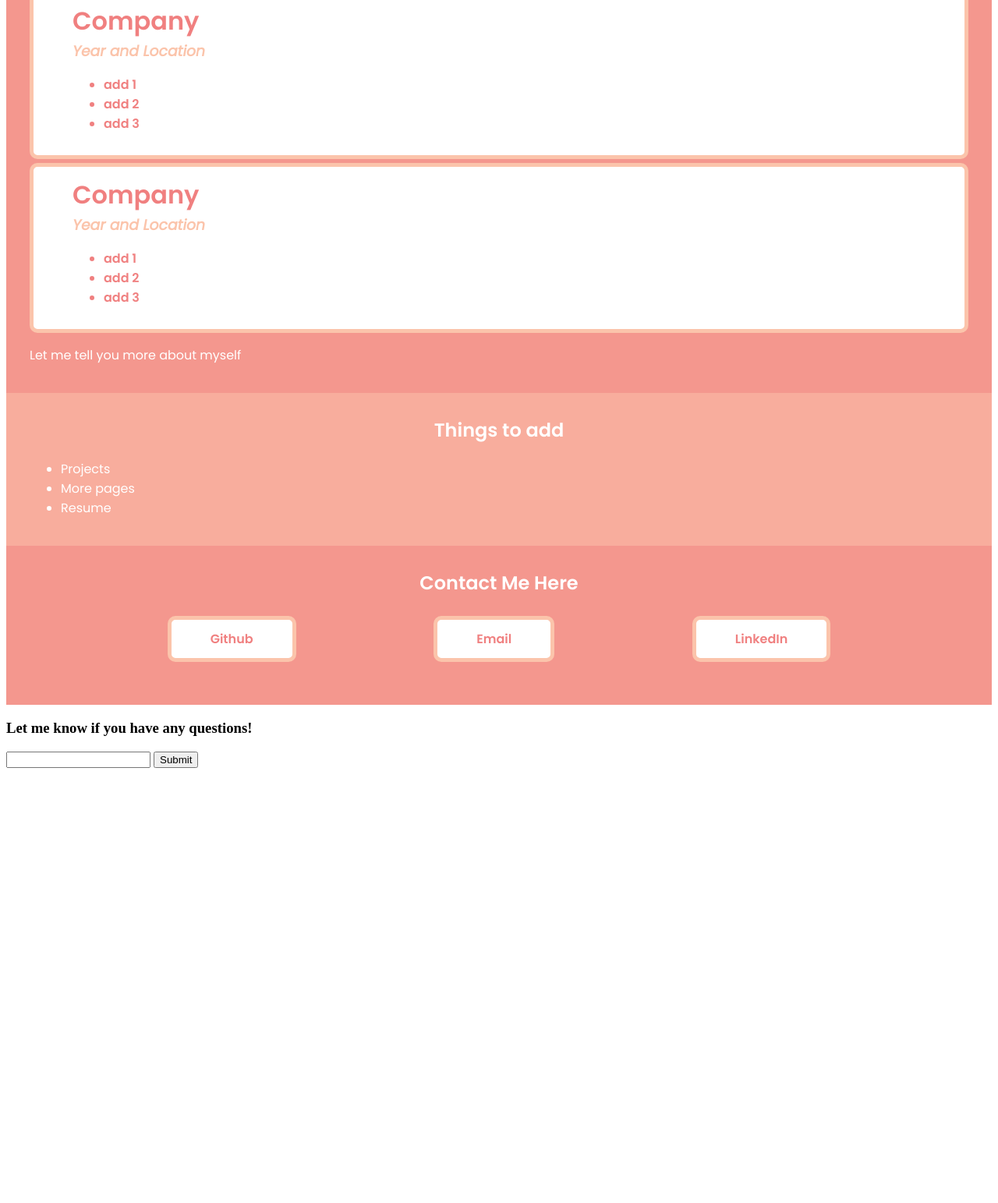
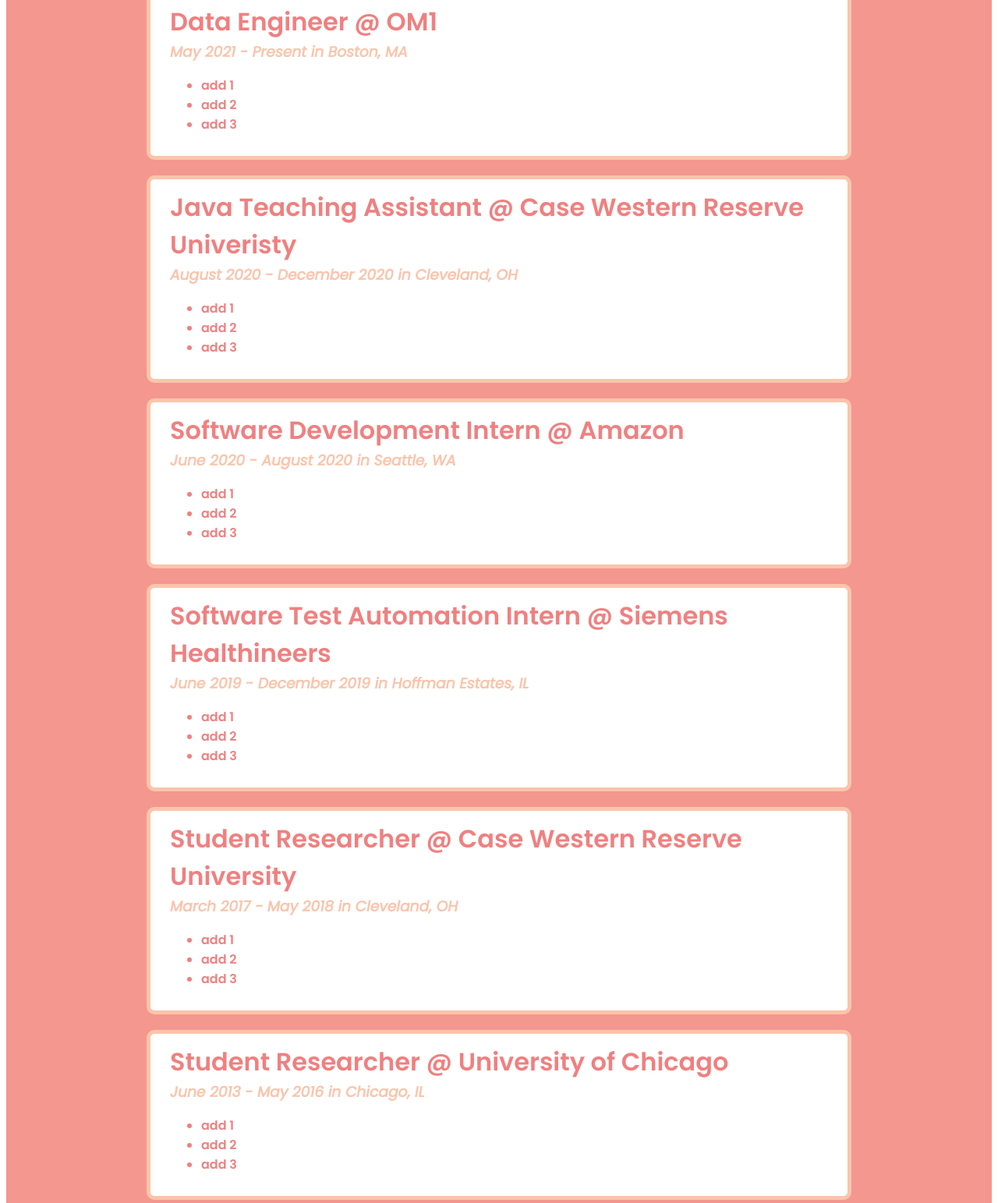
Before and after one commit to sdovgin/sdovgin.github.io, a plain HTML site: page index.html in a window 1280 px wide. Shown: the part 903-2446 px from the top of the page at 78% size. Before the commit the page ends 1896 px from the top, so only its background shows below. Drawn offline with Linux system fonts and the light colour scheme.

Commit message:
Adding resume information

```diff
--- a/index.html
+++ b/index.html
@@ -1,7 +1,7 @@
 <!DOCTYPE html>
 <html>
     <head>
-        <title>SDovgin</title>
+        <title>Sarah Dovgin</title>
         <link rel="preconnect" href="https://fonts.googleapis.com">
         <link rel="preconnect" href="https://fonts.gstatic.com" crossorigin>
         <link href="https://fonts.googleapis.com/css2?family=Poppins:ital,wght@0,200;0,400;0,600;1,200;1,400&display=swap" rel="stylesheet">
@@ -37,8 +37,8 @@
                 <h2>Resume</h2>
                     <div class="experiences">
                         <div class="experience-chunk">
-                            <h1>Company</h1>
-                            <h3>Year and Location</h3>
+                            <h1>Data Engineer @ OM1</h1>
+                            <h3>May 2021 - Present in Boston, MA</h3>
                             <ul>
                                 <li>
                                     <div>add 1</div>
@@ -52,8 +52,8 @@
                             </ul>
                         </div>
                         <div class="experience-chunk">
-                            <h1>Company</h1>
-                            <h3>Year and Location</h3>
+                            <h1>Java Teaching Assistant @ Case Western Reserve Univeristy</h1>
+                            <h3>August 2020 - December 2020 in Cleveland, OH</h3>
                             <ul>
                                 <li>
                                     <div>add 1</div>
@@ -66,7 +66,66 @@
                                 </li>
                             </ul>
                         </div>
-                    <p>Let me tell you more about myself</p>
+                        <div class="experience-chunk">
+                            <h1>Software Development Intern @ Amazon</h1>
+                            <h3>June 2020 - August 2020 in Seattle, WA</h3>
+                            <ul>
+                                <li>
+                                    <div>add 1</div>
+                                </li>
+                                <li>
+                                    <div>add 2</div>
+                                </li>
+                                <li>
+                                    <div>add 3</div>
+                                </li>
+                            </ul>
+                        </div>
+                        <div class="experience-chunk">
+                            <h1>Software Test Automation Intern @ Siemens Healthineers</h1>
+                            <h3>June 2019 - December 2019 in Hoffman Estates, IL</h3>
+                            <ul>
+                                <li>
+                                    <div>add 1</div>
+                                </li>
+                                <li>
+                                    <div>add 2</div>
+                                </li>
+                                <li>
+                                    <div>add 3</div>
+                                </li>
+                            </ul>
+                        </div>
+                        <div class="experience-chunk">
+                            <h1>Student Researcher @ Case Western Reserve University</h1>
+                            <h3>March 2017 - May 2018 in Cleveland, OH</h3>
+                            <ul>
+                                <li>
+                                    <div>add 1</div>
+                                </li>
+                                <li>
+                                    <div>add 2</div>
+                                </li>
+                                <li>
+                                    <div>add 3</div>
+                                </li>
+                            </ul>
+                        </div>
+                        <div class="experience-chunk">
+                            <h1>Student Researcher @ University of Chicago</h1>
+                            <h3>June 2013 - May 2016 in Chicago, IL</h3>
+                            <ul>
+                                <li>
+                                    <div>add 1</div>
+                                </li>
+                                <li>
+                                    <div>add 2</div>
+                                </li>
+                                <li>
+                                    <div>add 3</div>
+                                </li>
+                            </ul>
+                        </div>
                 </div>
             </div>
             <div class=chunk id="things-to-add">
--- a/resources/css/index.css
+++ b/resources/css/index.css
@@ -97,8 +97,8 @@
 }
 
 .experience-chunk {
-    margin: 5px 0px;
-    padding: 12px 50px;
+    margin: 20px 150px;
+    padding: 12px 25px;
     border: 5px solid #FBC4AB;
     border-radius: 10px;
     text-decoration: none;
```
